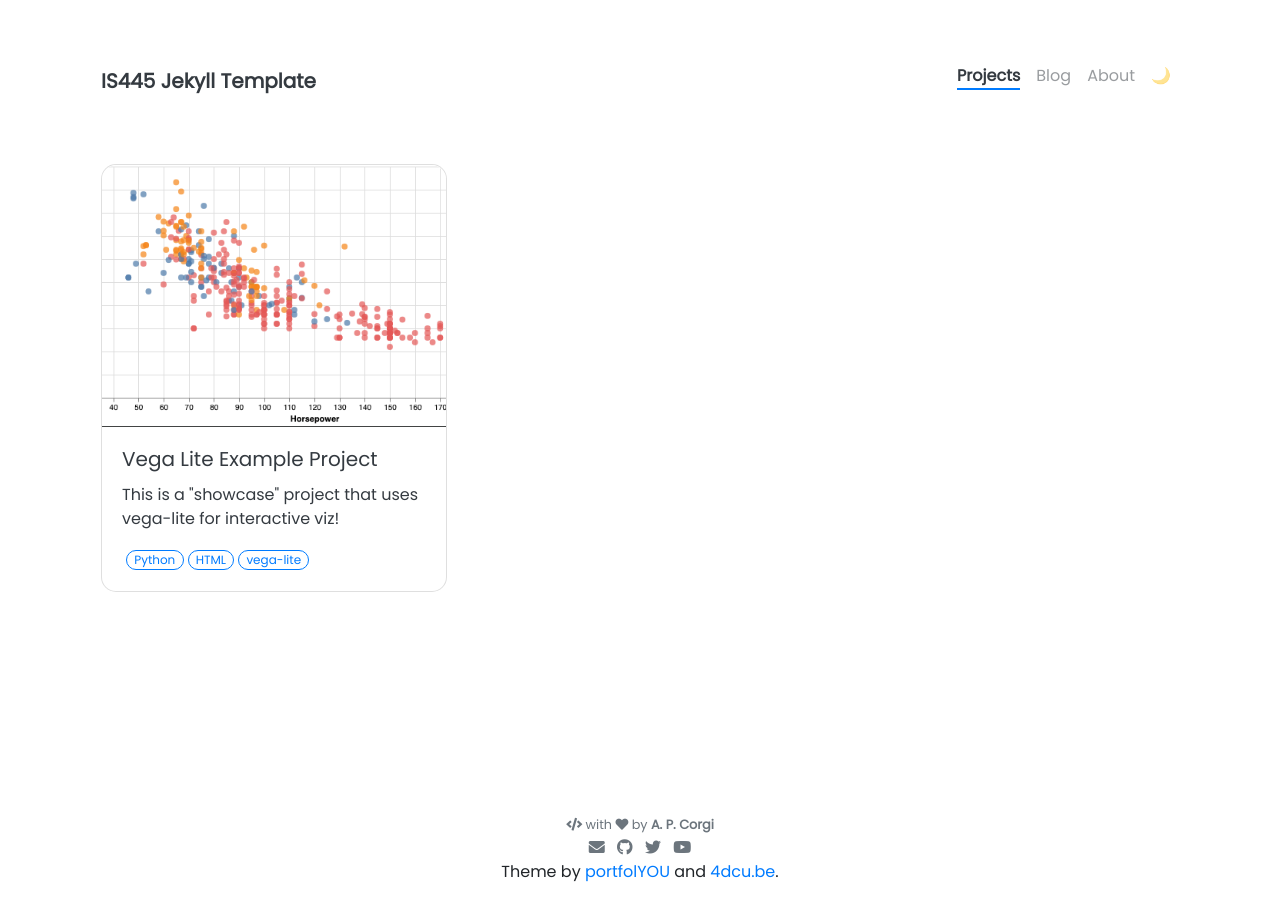
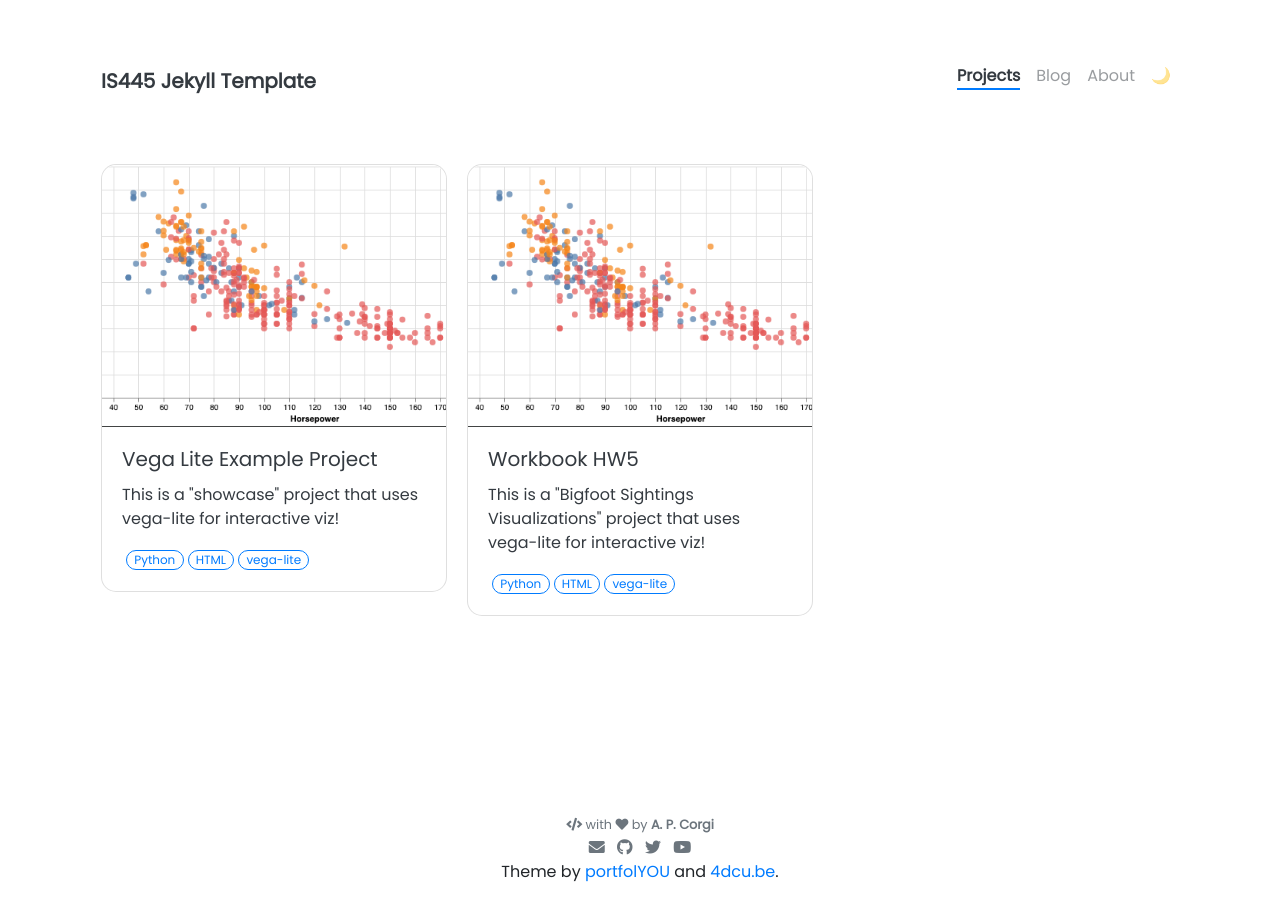
Before and after one commit to hyunjilee2/hyunjilee2.github.io, a Jekyll site: the page built from pages/projects.html, in a window 1280 px wide. Built offline with Jekyll 4.4.1, drawn with Linux system fonts in a browser that asks for light colours; nearby versions of some CDN libraries.

Commit message:
Update Workbook.md

````diff
--- a/_projects/Workbook.md
+++ b/_projects/Workbook.md
@@ -1,13 +1,21 @@
-Bigfoot Sightings Visualizations
+---
+name: Workbook HW5
+tools: [Python, HTML, vega-lite]
+image: assets/pngs/cars.png
+description: This is a "Bigfoot Sightings Visualizations" project that uses vega-lite for interactive viz!
+custom_js:
+  - vega.min
+  - vega-lite.min
+  - vega-embed.min
+  - justcharts
+---
 
-Introduction
-This assignment involves creating two visualizations using Python, Altair, and Vega-Lite based on the BFRO dataset. The dataset contains detailed information about Bigfoot sightings, including location, date, classification, and environmental conditions. The goal is to uncover patterns in geographical distribution and temporal trends of sightings. Both visualizations include interactivity beyond basic pan/zoom functionality.
 
-Dataset
-The dataset used for this assignment is publicly available at the following URL:
-https://raw.githubusercontent.com/UIUC-iSchool-DataViz/is445_data/main/bfro_reports_fall2022.csv
+# Bigfoot Sightings Visualizations
 
-Visualization 1: Geographic Heatmap of Bigfoot Sightings
+The dataset used for this assignment is publicly available at the following [URL](https://raw.githubusercontent.com/UIUC-iSchool-DataViz/is445_data/main/bfro_reports_fall2022.csv).
+
+## Visualization 1: Geographic Heatmap of Bigfoot Sightings
 Description
 This visualization shows the density of Bigfoot sightings across the United States. Each point represents a sighting, with its size and color encoding the density of sightings in that area.
 
@@ -32,9 +40,17 @@ The data was grouped by state, latitude, and longitude to calculate the number o
 Output
 This heatmap highlights hotspots like the Pacific Northwest, known for its Bigfoot lore. The interactivity allows users to explore specific states or regions.
 
+```
+<vegachart schema-url="{{ "https://vega.github.io/schema/vega-lite/v5.20.1.json" }}/assets/json/Plot 1.json" style="width: 100%"></vegachart>
+```
+
+<vegachart schema-url="{{ "https://vega.github.io/schema/vega-lite/v5.20.1.json" }}/assets/json/Plot 1.json" style="width: 100%"></vegachart>
+
+In theory, you can also use [Jekyll hooks](https://jekyllrb.com/docs/plugins/hooks/) to do it, but I haven't figured out a way that looks nice yet.
 
 
-Visualization 2: Temporal Trends in Bigfoot Sightings
+## Visualization 2: Temporal Trends in Bigfoot Sightings
+
 Description
 This visualization examines how Bigfoot sightings have changed over time. It aggregates sightings by year and separates them by classification (e.g., Class A or Class B).
 
@@ -60,6 +76,37 @@ Output
 The line chart reveals a peak in Bigfoot reports during the late 1990s and early 2000s. The interactive legend enables users to focus on specific classifications, making it easier to analyze trends.
 
 
+Below is where we can put some links to both the data and the analysis code as buttons:
+
+```
+<div class="left">
+{% include elements/button.html link="https://github.com/vega/vega/blob/main/docs/data/cars.json" text="The Data" %}
+</div>
+
+<div class="right">
+{% include elements/button.html link="https://blog.4dcu.be/programming/2021/05/03/Interactive-Visualizations.html" text="The Analysis" %}
+</div>
+```
+
+<!-- these are written in a combo of html and liquid -->
+
+<div class="left">
+{% include elements/button.html link="https://github.com/vega/vega/blob/main/docs/data/cars.json" text="The Data" %}
+</div>
+
+<div class="right">
+{% include elements/button.html link="https://github.com/hyunjilee2/hyunjilee2.github.io/blob/main/python_notebooks/Workbook.ipynb" text="The Analysis" %}
+</div>
+
+Bigfoot Sightings Visualizations
+
+Introduction
+This assignment involves creating two visualizations using Python, Altair, and Vega-Lite based on the BFRO dataset. The dataset contains detailed information about Bigfoot sightings, including location, date, classification, and environmental conditions. The goal is to uncover patterns in geographical distribution and temporal trends of sightings. Both visualizations include interactivity beyond basic pan/zoom functionality.
+
+
+
+
+
 Discussion of Interactivity
 Heatmap:
 
````
